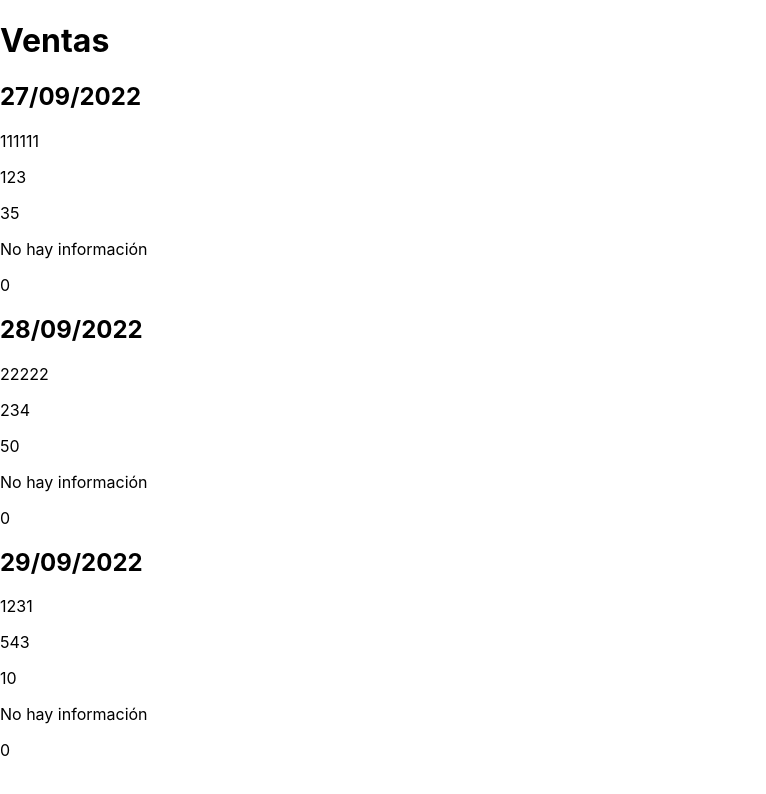
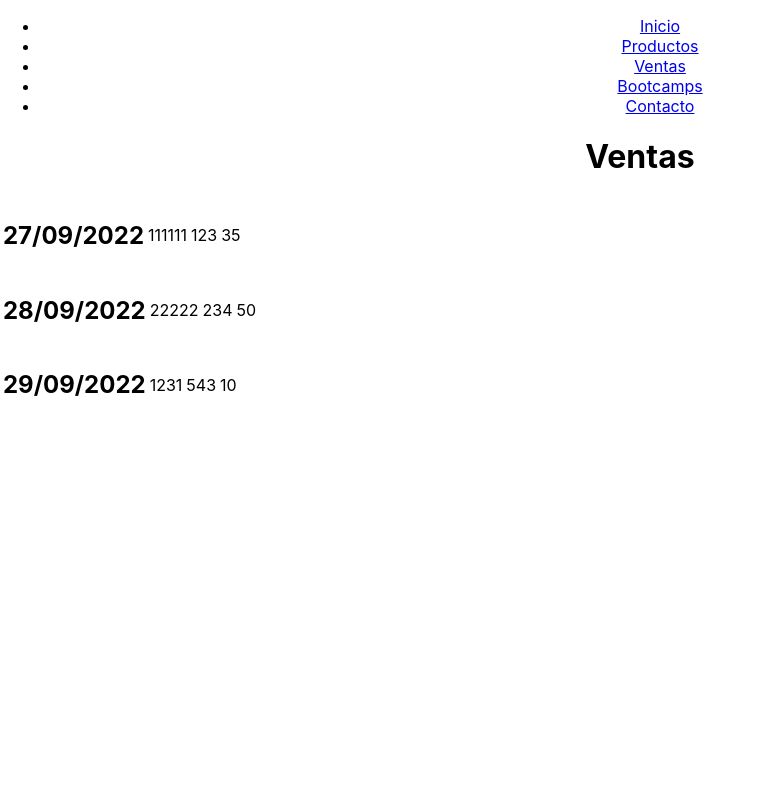
Before and after one commit to mao82born/FullCode, a React (Create React App) app in the folder tiendaonline/: page /ventas in a window 1280 px wide. Shown: the top 794 px of the page, without its empty margins (0-766 px from the left). Built offline with nearby package versions, Linux system fonts and the light colour scheme.

Commit message:
Agregando estilo css a productos.js y ventas.js

```diff
--- a/tiendaonline/src/components/App/App.js
+++ b/tiendaonline/src/components/App/App.js
@@ -2,6 +2,7 @@ import React from 'react';
 import './App.css';
 import {productos} from '../../data/dataProductos.js';
 import {ProductosList} from '../productos/productos.js';
+import Header from '../header/Header';
 
 /*
 id: "GGOEAFKA087499",
@@ -14,7 +15,9 @@ precio
 
 function App() {
   return (
-    <div className="App">
+
+    <div className="wrapper">
+      <Header></Header>
       <h1>Productos</h1>
       {productos.map(h => (
           <ProductosList
--- a/tiendaonline/src/components/App/AppVentas.js
+++ b/tiendaonline/src/components/App/AppVentas.js
@@ -2,6 +2,7 @@ import React from "react";
 import './App.css';
 import { ventas } from "../../data/dataVentas";
 import { VentasList } from "../ventas/ventas";
+import Header from "../header/Header";
 
 /*
 "fecha": "27/09/2022",
@@ -18,7 +19,8 @@ import { VentasList } from "../ventas/ventas";
 
 function Ventas(){
     return(
-        <div>
+        <div className="App">
+            <Header></Header>
             <h1>Ventas</h1>
             {ventas.map(h => (
                 <VentasList
--- a/tiendaonline/src/components/productos/productos.css
+++ b/tiendaonline/src/components/productos/productos.css
@@ -0,0 +1,24 @@
+.wrapper {
+    display: flex;
+    flex-wrap: wrap;
+    justify-content: space-between;
+    padding: 20px;
+}
+
+.wrapper h1 {
+    text-align: center;
+    width: 100%;
+}
+
+.imgProducto {
+    width: 200px;
+    border-radius: 4px 4px 0 0;
+    /*
+    border-width: 1px;
+    border-style: solid;
+    border-color: rgb(182, 13, 197);
+    padding: 17px 17px;
+    */
+    text-align: center;
+
+}
--- a/tiendaonline/src/components/productos/productos.js
+++ b/tiendaonline/src/components/productos/productos.js
@@ -12,13 +12,15 @@ precio
 */
 
 export function ProductosList({id, urlImagen, nombre, descripcion, features, precio}){
-    return <div>
-            <h2>{nombre}</h2>
-            <img src={urlImagen}></img>
-            <p>{nombre}</p>
-            <p>{descripcion}</p>
-            <p>{features}</p>
-            <p>{precio}</p>
+    return <div className="imgProducto">
+
+                <h2>{nombre}</h2>
+                <img src={urlImagen} className="imgProducto"></img>
+                <p>{nombre}</p>
+                <p>{descripcion}</p>
+                <p>{features}</p>
+                <p>{precio}</p>
+
     </div>
 }
 
--- a/tiendaonline/src/components/ventas/ventas.js
+++ b/tiendaonline/src/components/ventas/ventas.js
@@ -1,6 +1,7 @@
 import React from "react";
 import PropTypes from 'prop-types';
 import './ventas.css';
+
 
 /*
 "fecha": "27/09/2022",
@@ -16,14 +17,16 @@ import './ventas.css';
 */
 
 export function VentasList({fecha, idCliente, idVenta, valor, confirmado, detalleCompra}){
-    return <div >
-                <h2>{fecha}</h2>
-                <p>{idCliente}</p>
-                <p>{idVenta}</p>
-                <p>{valor}</p>
-                <p>{confirmado}</p>
-                <p>{detalleCompra.idProducto}</p>
-                <p>{detalleCompra.cantidad}</p>
+    return <div>
+                <table>
+                    <tr>
+                        <td><h2>{fecha}</h2></td>
+                        <td><p>{idCliente}</p></td>
+                        <td><p>{idVenta}</p></td>
+                        <td><p>{valor}</p></td>
+                        <td><p>{confirmado}</p></td>
+                    </tr>
+                </table>
             </div>
 }
 
--- a/tiendaonline/src/data/dataProductos.js
+++ b/tiendaonline/src/data/dataProductos.js
@@ -10,9 +10,17 @@ export const productos = [
   {
     "id": "GGOEAFKA087599",
     "urlImagen": "https://upload.wikimedia.org/wikipedia/commons/thumb/a/a6/Rubik's_cube.svg/240px-Rubik's_cube.svg.png",
-    "name": "Android Large Removable Sticker Sheet",
-    "description": "Show your quirky side by placing these fun Android stickers on your personal belongings.",
+    "nombre": "Android Large Removable Sticker Sheet",
+    "descripcion": "Show your quirky side by placing these fun Android stickers on your personal belongings.",
     "features": "<p>Android Stickers</p>\n<p>White Colored Sticker Sheet</p>",
-    "price": "2.99"
+    "precio": "2.99"
+  },
+  {
+    "id": "GGO87599",
+    "urlImagen": "https://upload.wikimedia.org/wikipedia/it/thumb/4/43/Bulbasaur.png/260px-Bulbasaur.png",
+    "nombre": "Bulbasaur",
+    "descripcion": "Show your quirky side by placing these fun Android stickers on your personal belongings.",
+    "features": "<p>Android Stickers</p>\n<p>White Colored Sticker Sheet</p>",
+    "precio": "2.99"
   }
     ]
```
